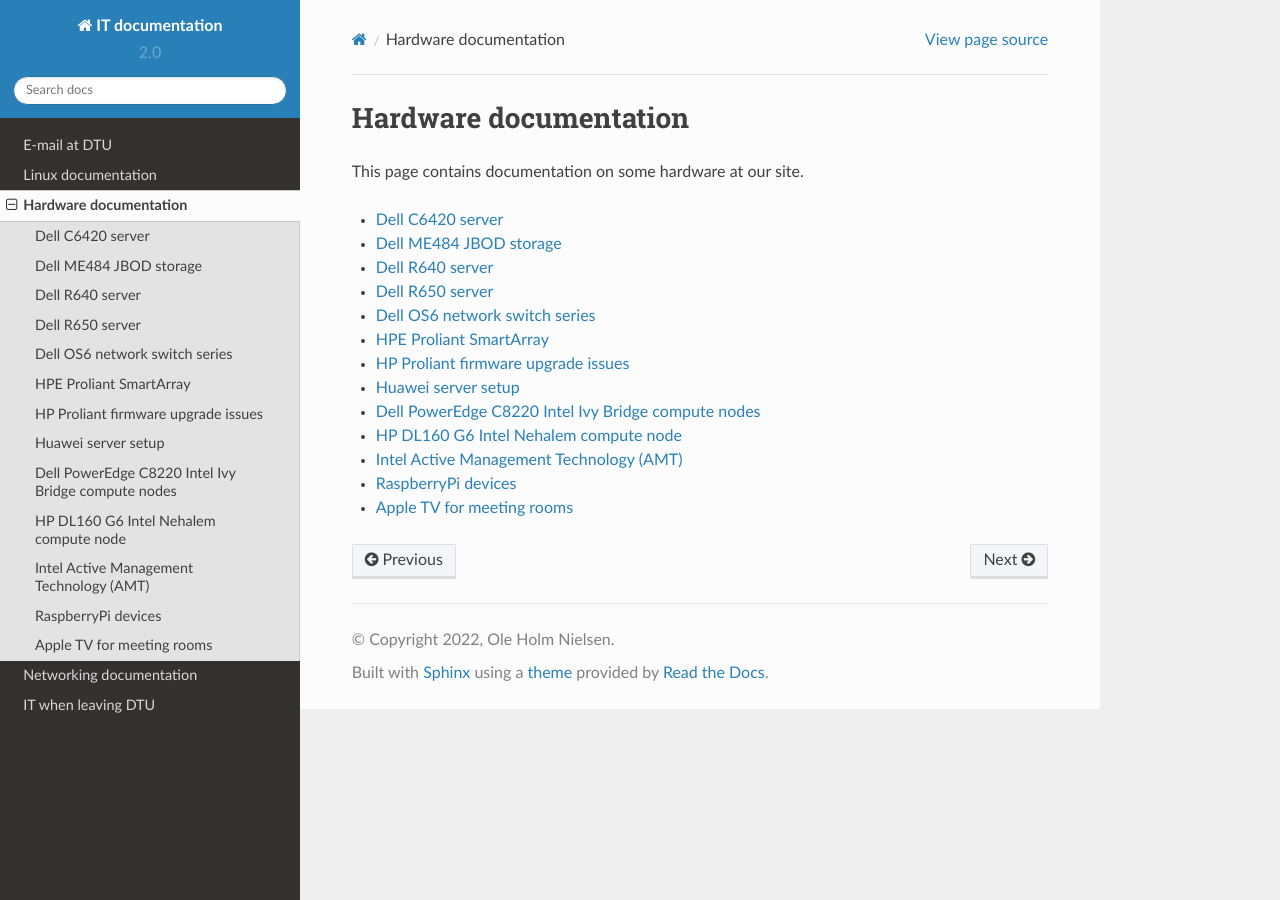
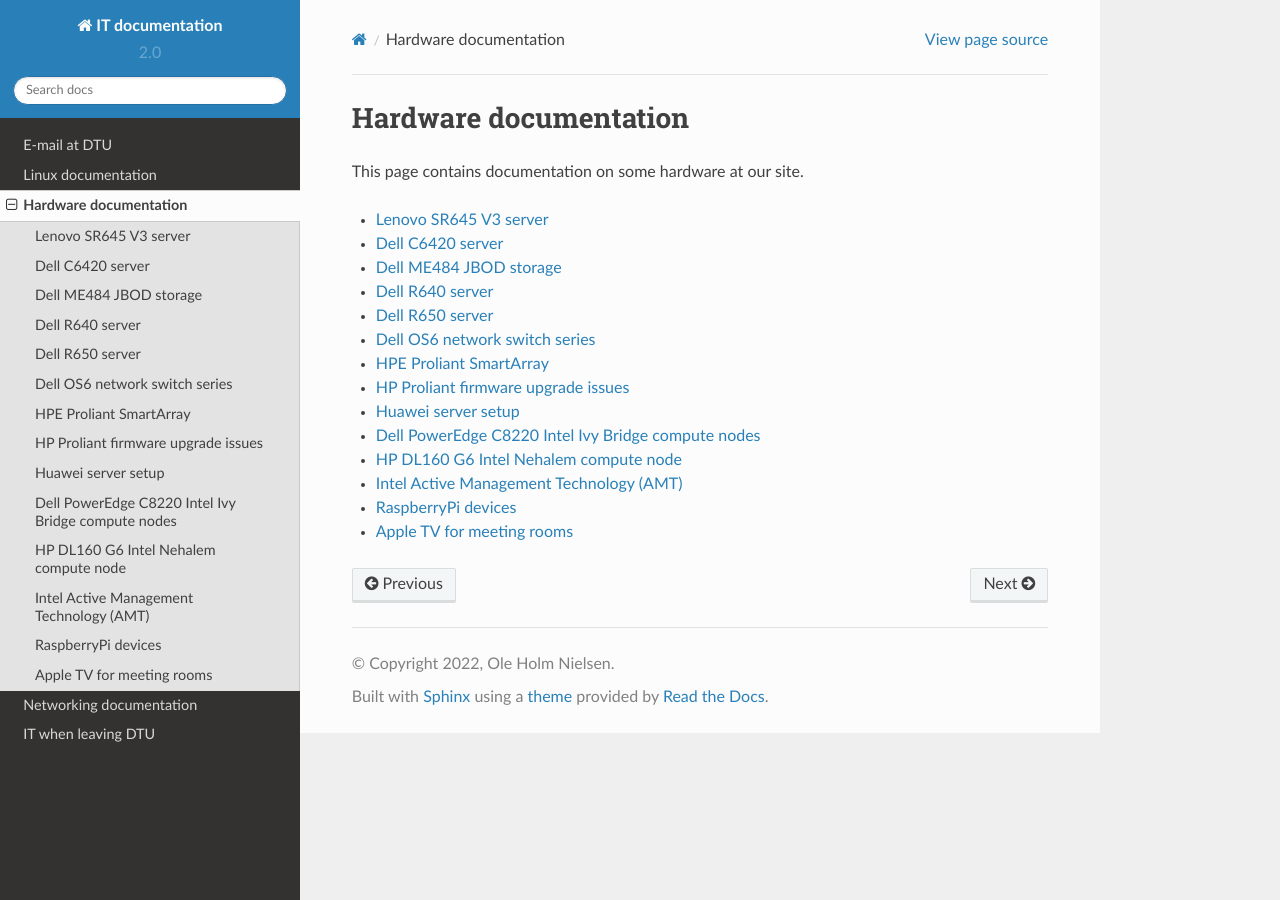
Before and after one commit to OleHolmNielsen/ITwiki, a Sphinx documentation site: the page built from docs/Hardware.rst, in a window 1280 px wide. Built offline with Sphinx 7.4.7 and the Read the Docs theme 2.0.0, drawn with Linux system fonts in a browser that asks for light colours.

Commit message:
Added Lenovo_SR645_V3 page

```diff
--- a/docs/Hardware.rst
+++ b/docs/Hardware.rst
@@ -7,6 +7,7 @@
 .. toctree::
    :maxdepth: 1
 
+   Lenovo_SR645_V3
    Dell_C6420
    Dell_ME484
    Dell_R640
```
